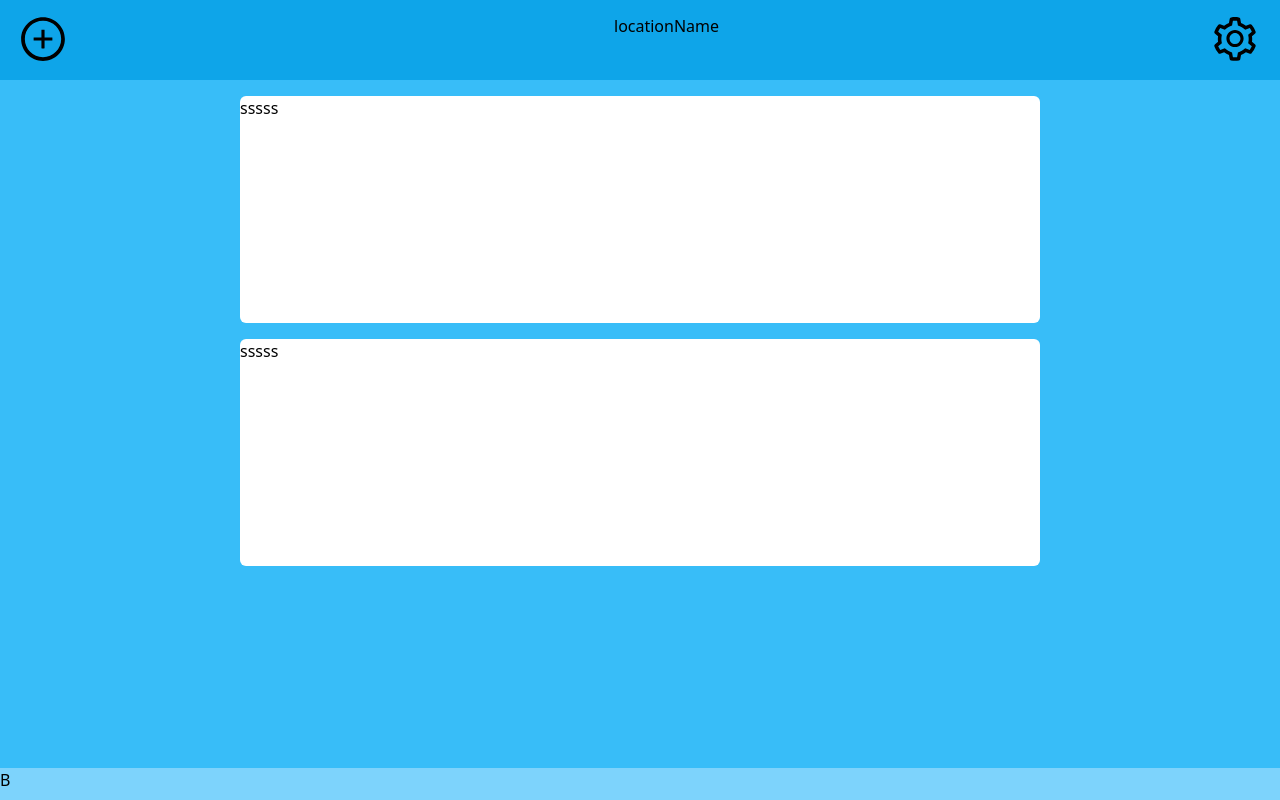
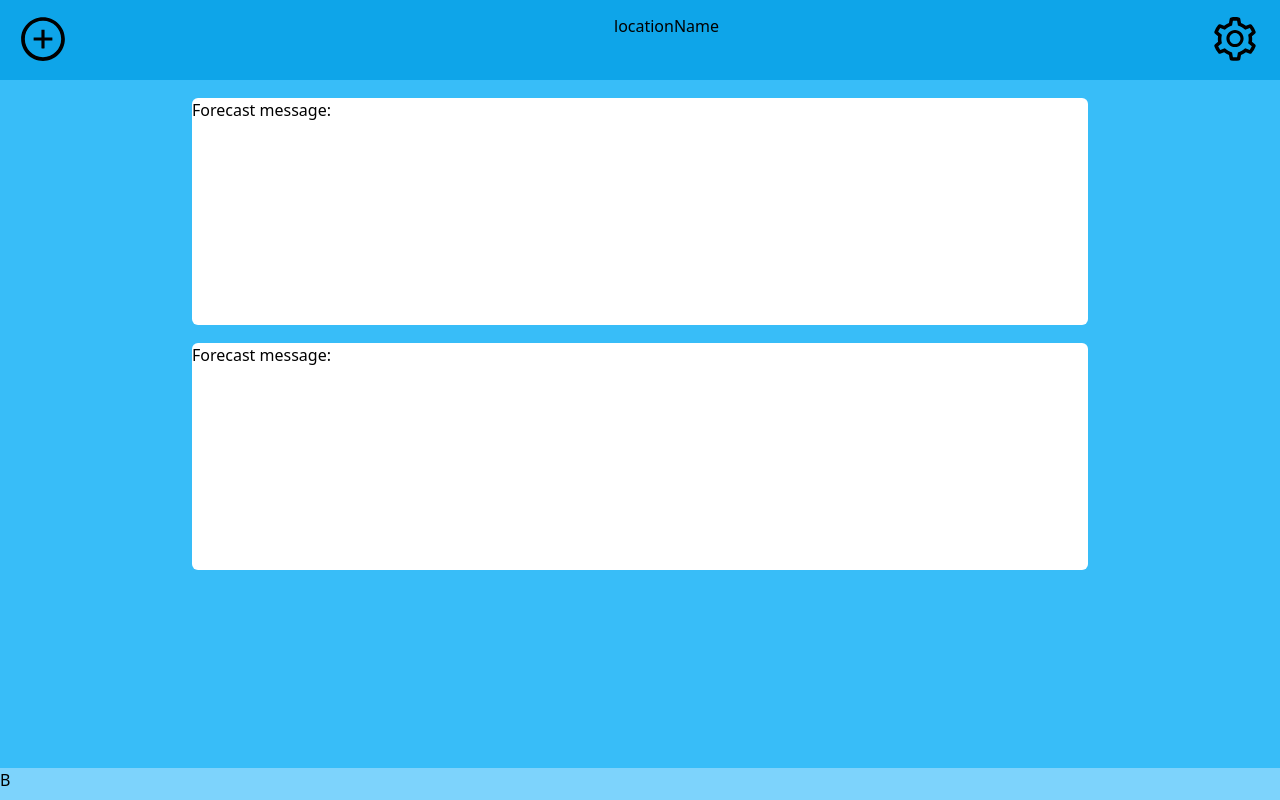
Before and after one commit to AtlantasLTU/weather-app, a Next.js app: page / in a window 1280 px wide. Built offline with nearby package versions, Linux system fonts and the light colour scheme.

Commit message:
04/09/2023 end of day

```diff
--- a/src/app/forecast.tsx
+++ b/src/app/forecast.tsx
@@ -1,6 +1,6 @@
 const Forecast = () => {
     return(
-        <div className="bg-white w-full h-[33%] border-solid rounded-md relative mt-[2%]"><h1>sssss</h1></div>
+        <div className="bg-white w-full h-[33%] border-solid rounded-md relative mt-[2%]"><h1>Forecast message:</h1></div>
     );
 }
 
--- a/src/app/main.tsx
+++ b/src/app/main.tsx
@@ -3,7 +3,7 @@ import Forecast from "./forecast";
 const Main = () =>{
     return(
         <main className="bg-sky-400 w-full h-[86%] absolute top-[10%] flex justify-center">
-            <div className="w-[800px] h-full absolute flex flex-col">
+            <div className="w-[70%] h-full absolute flex flex-col">
                 <Forecast></Forecast>
                 <Forecast></Forecast>
             </div>
```
